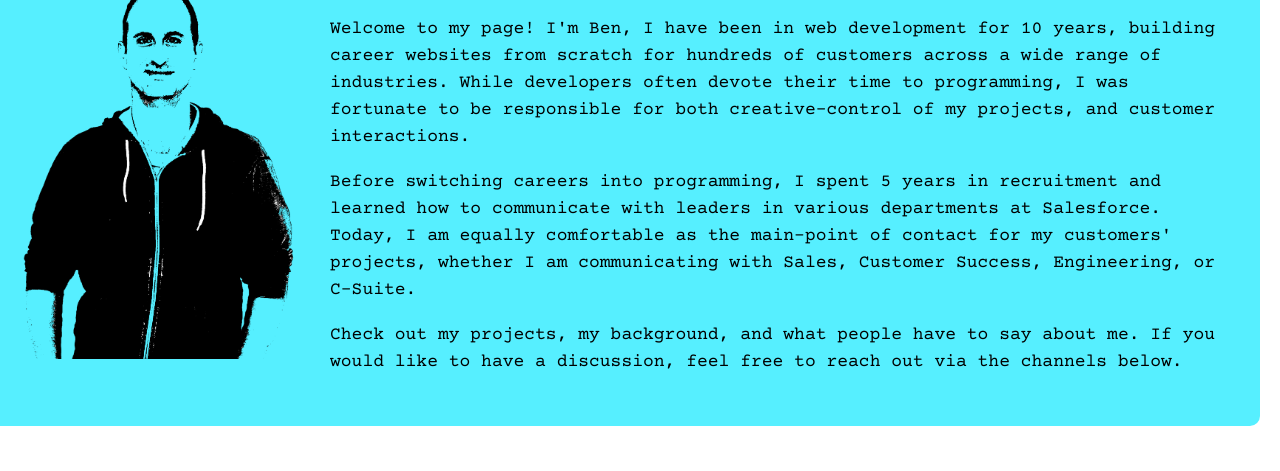
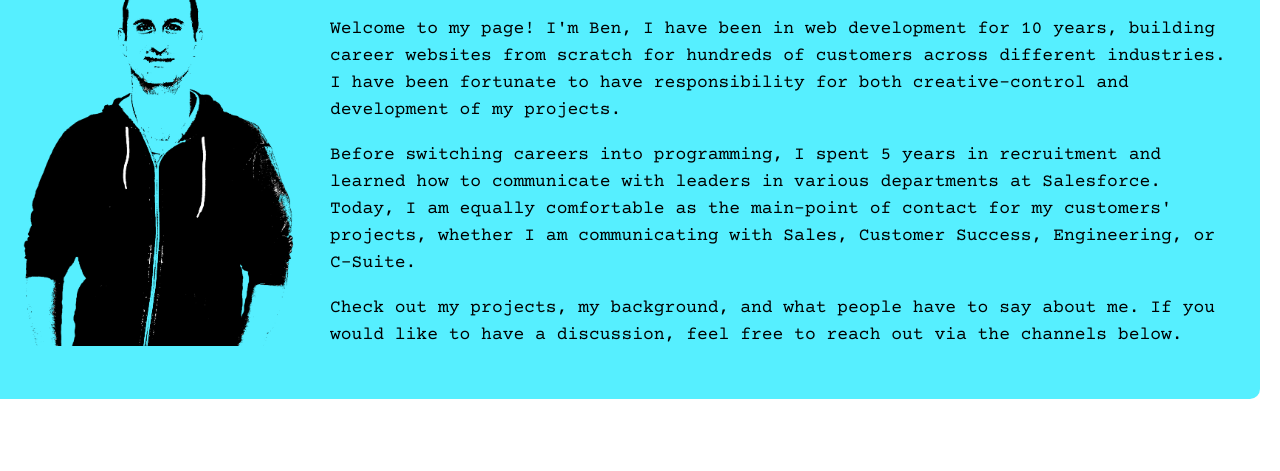
Before and after one commit to bricchio/bricchio.github.io, a website: page index.html in a window 1280 px wide. Shown: the part 175-646 px from the top of the page. Drawn offline with nearby package versions, Linux system fonts and the light colour scheme; a web font is replaced by a local one.

Commit message:
new photos

```diff
--- a/index.html
+++ b/index.html
@@ -74,10 +74,9 @@
                     <div class="content col-12-xs col-9-lg from-left-top">
                         <h2>About Me</h2>
                         <p>Welcome to my page! I'm Ben, I have been in web development for 10 years,
-                            building career websites from scratch for hundreds of customers across a
-                            wide range of industries. While developers often devote their time to
-                            programming, I was fortunate to be responsible for both creative-control
-                            of my projects, and customer interactions.</p>
+                            building career websites from scratch for hundreds of customers across different
+                            industries. I have been fortunate to have responsibility for both creative-control
+                            and development of my projects.</p>
                         <p>Before switching careers into programming, I spent 5 years in recruitment
                             and learned how to communicate with leaders in various departments at
                             Salesforce.  Today, I am equally comfortable as the main-point of contact
```
Also changed, not shown: image-convert/webp/silhouette-black.webp (added), image-convert/webp/silhouette-dark-blue.webp (added), image-convert/webp/silhouette-light-blue.webp (added), image-convert/webp/silhouette-pink.webp (added), image-convert/webp/silhouette-yellow.webp (added).
